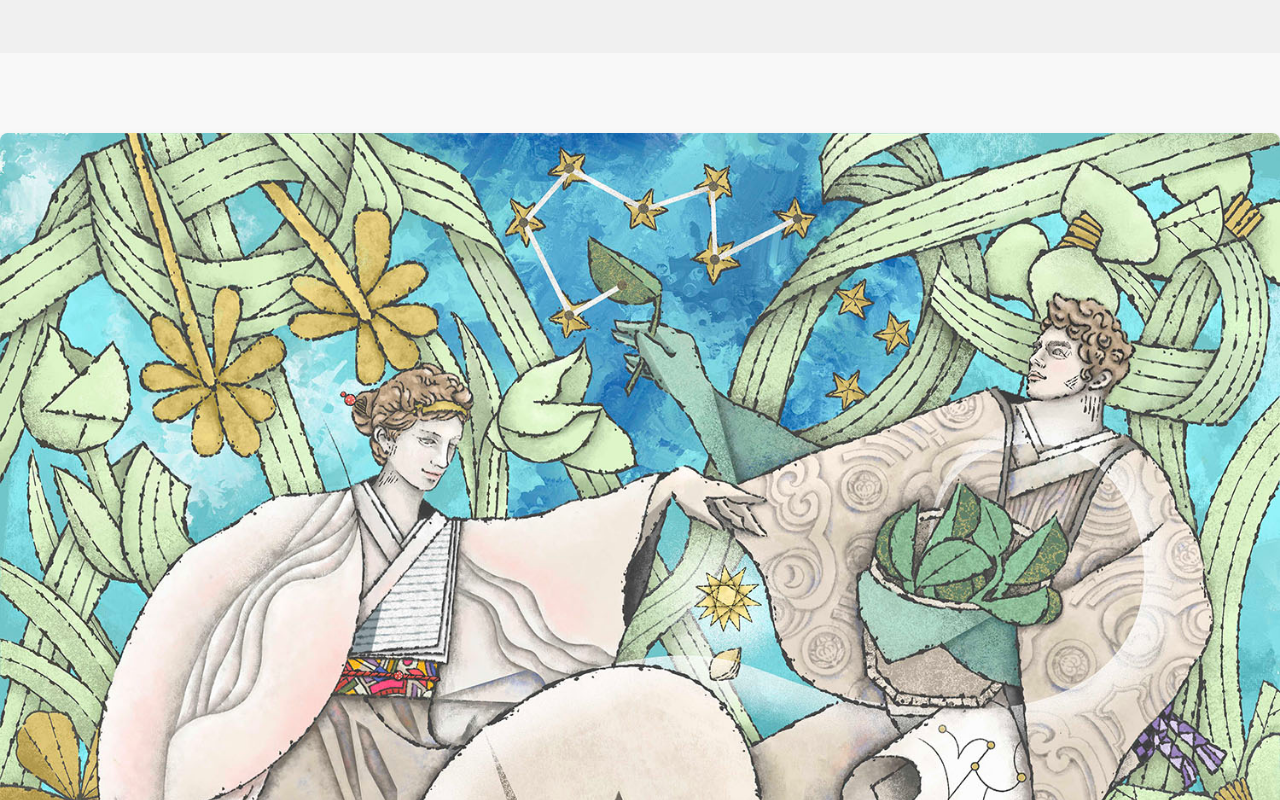
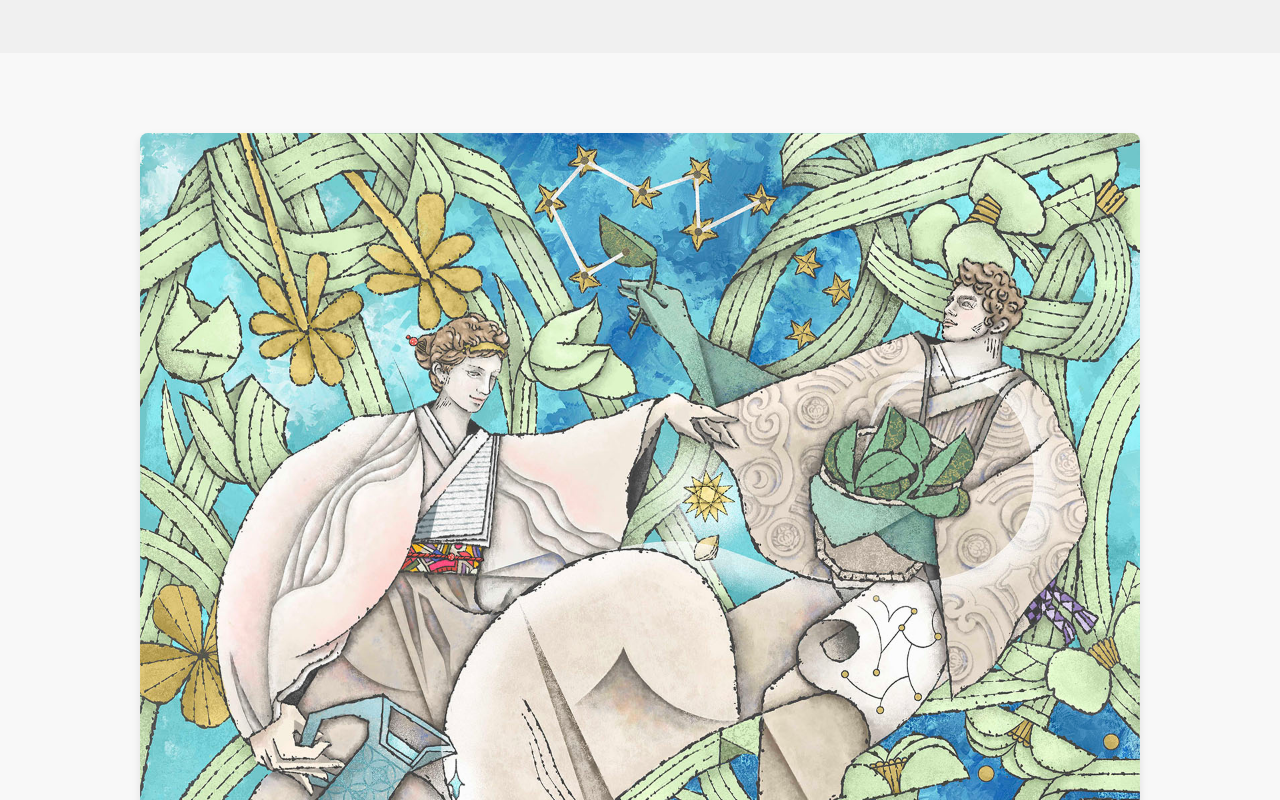
Before and after one commit to LAM-180/wallart-hikari, a plain HTML site: page index.html in a window 1280 px wide. Shown: the part 1900-2700 px from the top of the page. Drawn offline with nearby package versions, Linux system fonts and the light colour scheme.

Commit message:
原画大きさ修正

```diff
--- a/css/style.css
+++ b/css/style.css
@@ -129,7 +129,7 @@ h2::after {
 }
 
 .original-picture-section img {
-    max-width: 100%; /* Default to 100% of parent for responsiveness */
+    max-width: 1000px; /* PC版の原画サイズを1000pxに戻す */
     height: auto;
     border-radius: 8px;
     box-shadow: 0 4px 8px rgba(0, 0, 0, 0.1);
```
Also changed, not shown: index.html (+1 -0 lines).
